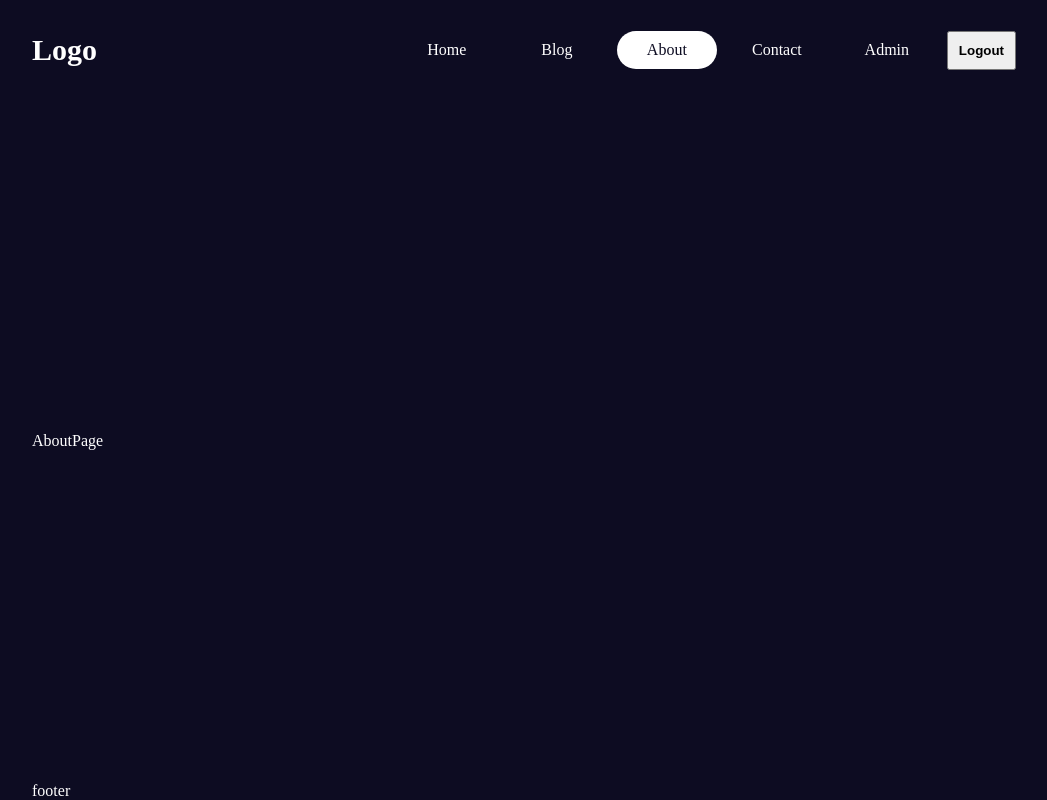
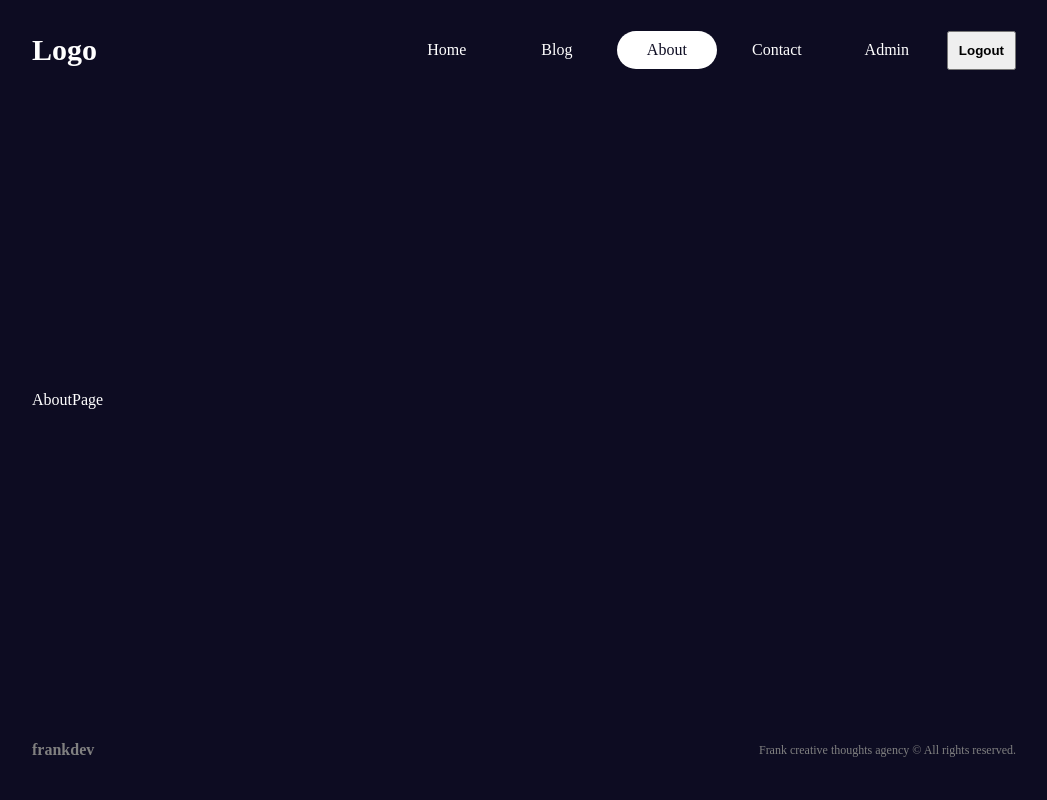
Before and after one commit to zhe-student-tafesa/nextjs-blog-fullstack-ts, a Next.js app: page /about in a window 1280 px wide. Shown: the whole page, without its empty margins (116-1163 px from the left). Built offline with nearby package versions, Linux system fonts and the light colour scheme.

Commit message:
1. Finish Footer;

```diff
--- a/src/components/footer/Footer.tsx
+++ b/src/components/footer/Footer.tsx
@@ -2,7 +2,14 @@ import React from "react";
 import styles from "./footer.module.css";
 
 const Footer = () => {
-  return <div>footer</div>;
+  return (
+    <div className={styles.container}>
+      <div className={styles.logo}>frankdev</div>
+      <div className={styles.text}>
+        Frank creative thoughts agency © All rights reserved.
+      </div>
+    </div>
+  );
 };
 
 export default Footer;
--- a/src/components/footer/footer.module.css
+++ b/src/components/footer/footer.module.css
@@ -0,0 +1,23 @@
+.container {
+    height: 100px;
+    display: flex;
+    justify-content: space-between;
+    align-items: center;
+    color: gray;
+}
+
+.logo {
+    font-size: 16px;
+    font-weight: bold;
+}
+
+.text {
+    font-size: 12px;
+}
+
+@media(max-width: 640px) {
+    .container {
+        flex-direction: column;
+        justify-content: space-around;
+    }
+}
```
